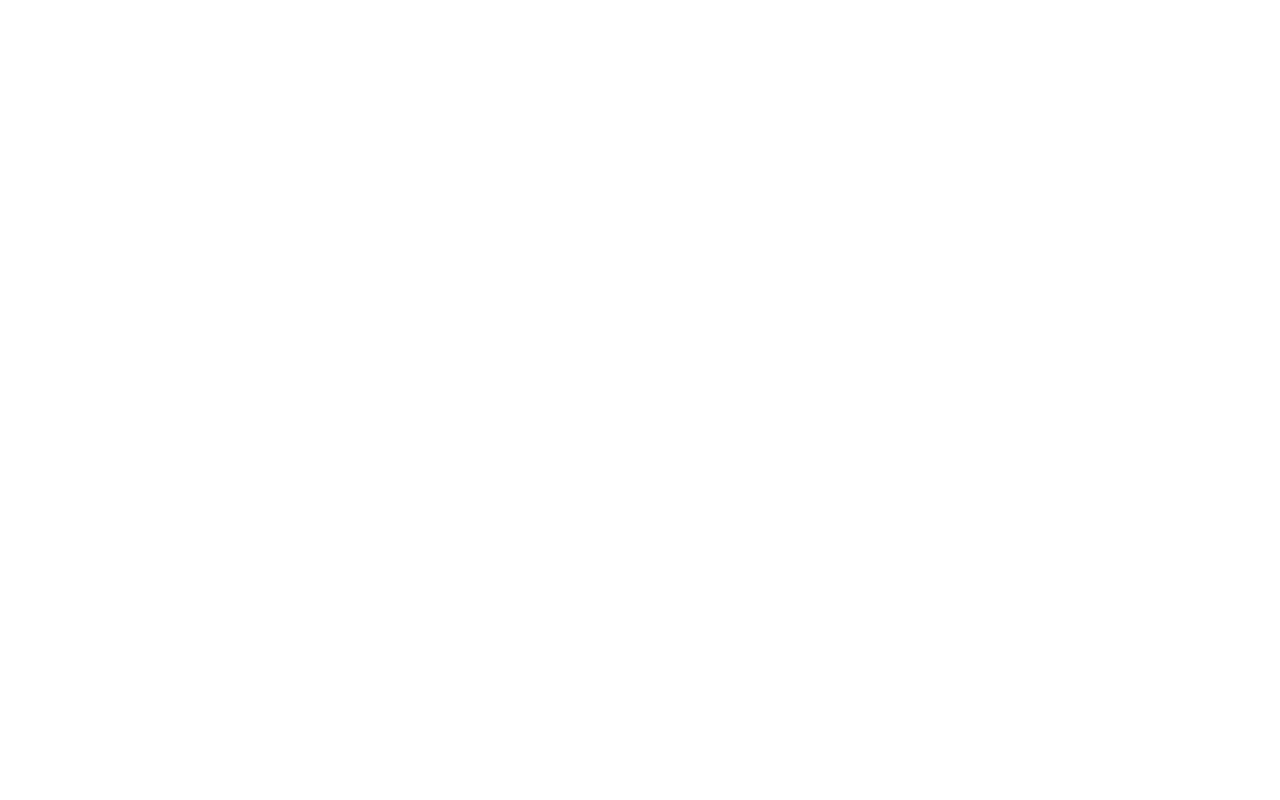
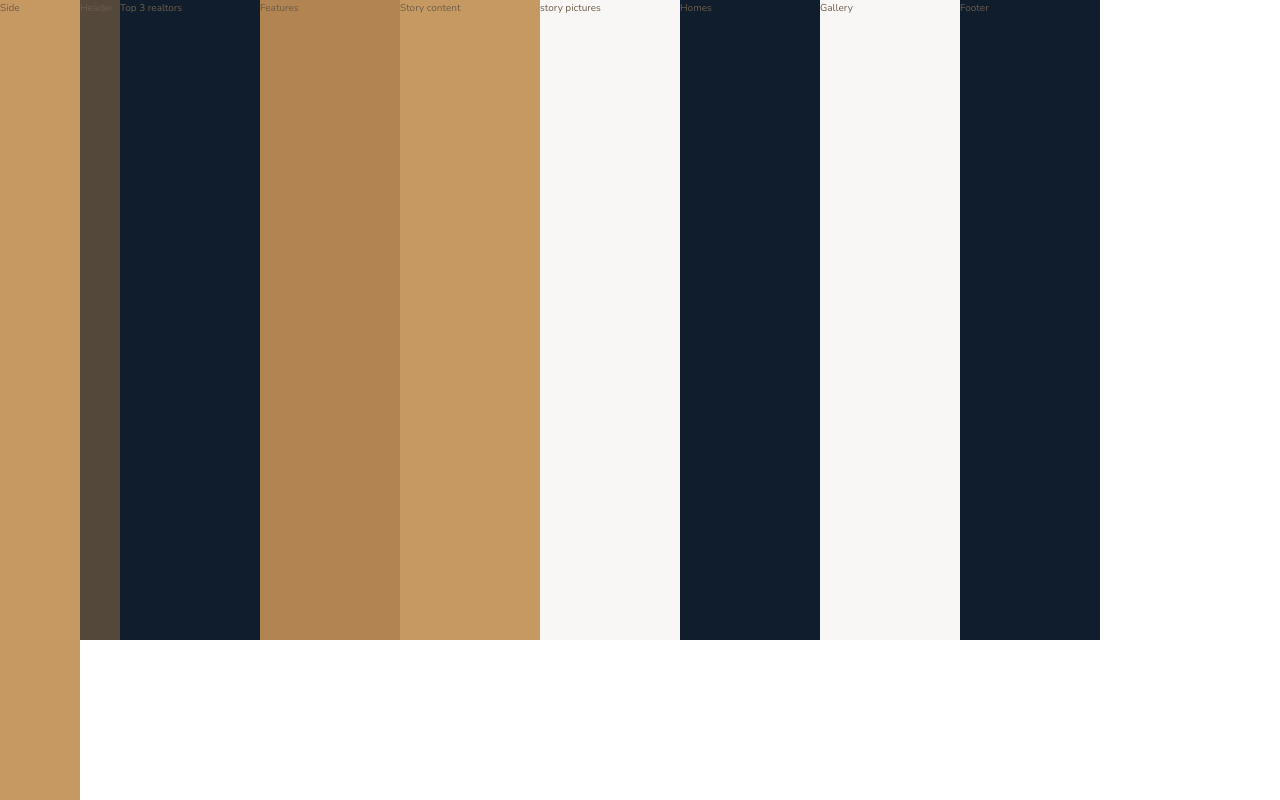
Before and after one commit to ulyavrubel/advanced-css-nexter, a website: page index.html in a window 1280 px wide. Shown: the top 800 px of the page. Drawn offline with nearby package versions, Linux system fonts and the light colour scheme; files that its build step writes are made by us from their sources.

Commit message:
105-107: grid layout

```diff
--- a/index.html
+++ b/index.html
@@ -1,17 +1,46 @@
 <!DOCTYPE html>
 <html lang="en">
-    <head>
-        <meta charset="UTF-8">
-        <meta name="viewport" content="width=device-width, initial-scale=1.0">
-        <meta http-equiv="X-UA-Compatible" content="ie=edge">
+  <head>
+    <meta charset="UTF-8" />
+    <meta name="viewport" content="width=device-width, initial-scale=1.0" />
+    <meta http-equiv="X-UA-Compatible" content="ie=edge" />
 
-        <link href="https://fonts.googleapis.com/css?family=Josefin+Sans:300,400,400i|Nunito:300,300i" rel="stylesheet">
-        <link rel="stylesheet" href="css/style.css">
-        <link rel="shortcut icon" type="image/png" href="img/favicon.png">
+    <link
+      href="https://fonts.googleapis.com/css?family=Josefin+Sans:300,400,400i|Nunito:300,300i"
+      rel="stylesheet"
+    />
+    <link rel="stylesheet" href="css/style.css" />
+    <link rel="shortcut icon" type="image/png" href="img/favicon.png" />
 
-        <title>nexter &mdash; your home, your freedom</title>
-    </head>
-    <body class="container">
-
-    </body>
+    <title>nexter &mdash; your home, your freedom</title>
+  </head>
+  <body class="container">
+    <div class="sidebar">
+      Side
+    </div>
+    <header class="header">
+      Header
+    </header>
+    <div class="realtors">
+      Top 3 realtors
+    </div>
+    <section class="features">
+      Features
+    </section>
+    <div class="story__pictures">
+      Story content
+    </div>
+    <div class="story__content">
+      story pictures
+    </div>
+    <section class="homes">
+      Homes
+    </section>
+    <section class="gallery">
+      Gallery
+    </section>
+    <footer class="footer">
+      Footer
+    </footer>
+  </body>
 </html>
--- a/package.json
+++ b/package.json
@@ -1,11 +1,11 @@
 {
-  "name": "Nexter",
+  "name": "nexter",
   "version": "1.0.0",
   "description": "Nexter webpage",
   "main": "index.js",
   "scripts": {
     "watch:sass": "node-sass sass/main.scss css/style.css -w",
-    "devserver": "live-server",
+    "devserver": "C:/Users/Ульяна/.node_modules_global/live-server.cmd --browser=firefox",
     "start": "npm-run-all --parallel devserver watch:sass",
     "compile:sass": "node-sass sass/main.scss css/style.comp.css",
     "prefix:css": "postcss --use autoprefixer -b 'last 10 versions' css/style.comp.css -o css/style.prefix.css",
--- a/sass/_base.scss
+++ b/sass/_base.scss
@@ -1,15 +1,47 @@
 // COLOR VARIABLES
 $color-primary: #c69963;
-$color-primary-dark: #B28451;
+$color-primary-dark: #b28451;
 
 $color-secondary: #101d2c;
 
 $color-grey-light-1: #f9f7f6;
 $color-grey-light-2: #aaa;
 
-$color-grey-dark-1: #54483A;
-$color-grey-dark-2: #6D5D4B;
+$color-grey-dark-1: #54483a;
+$color-grey-dark-2: #6d5d4b;
 
 // FONT VARIABLES
-$font-primary: 'Nunito', sans-serif;
-$font-display: 'Josefin Sans', sans-serif;
+$font-primary: "Nunito", sans-serif;
+$font-display: "Josefin Sans", sans-serif;
+
+*,
+*::before,
+*::after {
+  margin: 0;
+  padding: 0;
+  box-sizing: inherit;
+}
+
+html {
+  box-sizing: border-box;
+  font-size: 62.5%; //10px/16px = 62.5% -> 1 rem = 10px
+  font-family: $font-primary;
+  color: $color-grey-dark-2;
+  font-weight: 300;
+  line-height: 1.6;
+}
+
+.container {
+  display: grid;
+  grid-template-rows: 80vh min-content 40vw repeat(3, min-content);
+  grid-template-columns:
+    [sidebar-start]
+    8rem
+    [sidebar-end full-start]
+    1fr
+    [center-start]
+    repeat(8, [col-start] minmax(min-content, 14rem) [col-end])
+    [center-end]
+    1fr
+    [full-end];
+}
--- a/sass/_features.scss
+++ b/sass/_features.scss
@@ -0,0 +1,3 @@
+.features {
+  background-color: $color-primary-dark;
+}
--- a/sass/_footer.scss
+++ b/sass/_footer.scss
@@ -0,0 +1,3 @@
+.footer {
+  background-color: $color-secondary;
+}
--- a/sass/_gallery.scss
+++ b/sass/_gallery.scss
@@ -0,0 +1,3 @@
+.gallery {
+  background-color: $color-grey-light-1;
+}
--- a/sass/_header.scss
+++ b/sass/_header.scss
@@ -0,0 +1,3 @@
+.header {
+  background-color: $color-grey-dark-1;
+}
--- a/sass/_homes.scss
+++ b/sass/_homes.scss
@@ -0,0 +1,3 @@
+.homes {
+  background-color: $color-secondary;
+}
--- a/sass/_realtors.scss
+++ b/sass/_realtors.scss
@@ -0,0 +1,3 @@
+.realtors {
+  background-color: $color-secondary;
+}
--- a/sass/_sidebar.scss
+++ b/sass/_sidebar.scss
@@ -0,0 +1,5 @@
+.sidebar {
+  background-color: $color-primary;
+  grid-column: sidebar-start / sidebar-end;
+  grid-row: 1/-1; //from the first row to the end
+}
--- a/sass/_story.scss
+++ b/sass/_story.scss
@@ -0,0 +1,9 @@
+.story {
+  &__pictures {
+    background-color: $color-primary;
+  }
+
+  &__content {
+    background-color: $color-grey-light-1;
+  }
+}
```
Also changed, not shown: css/style.css (added).
